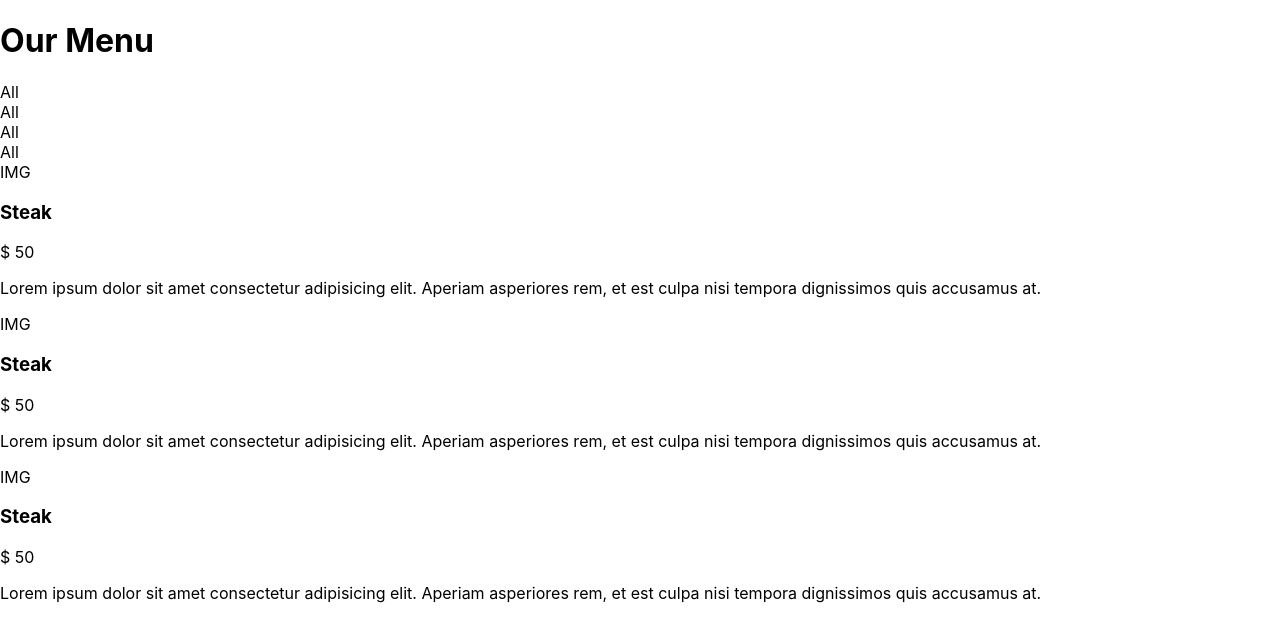
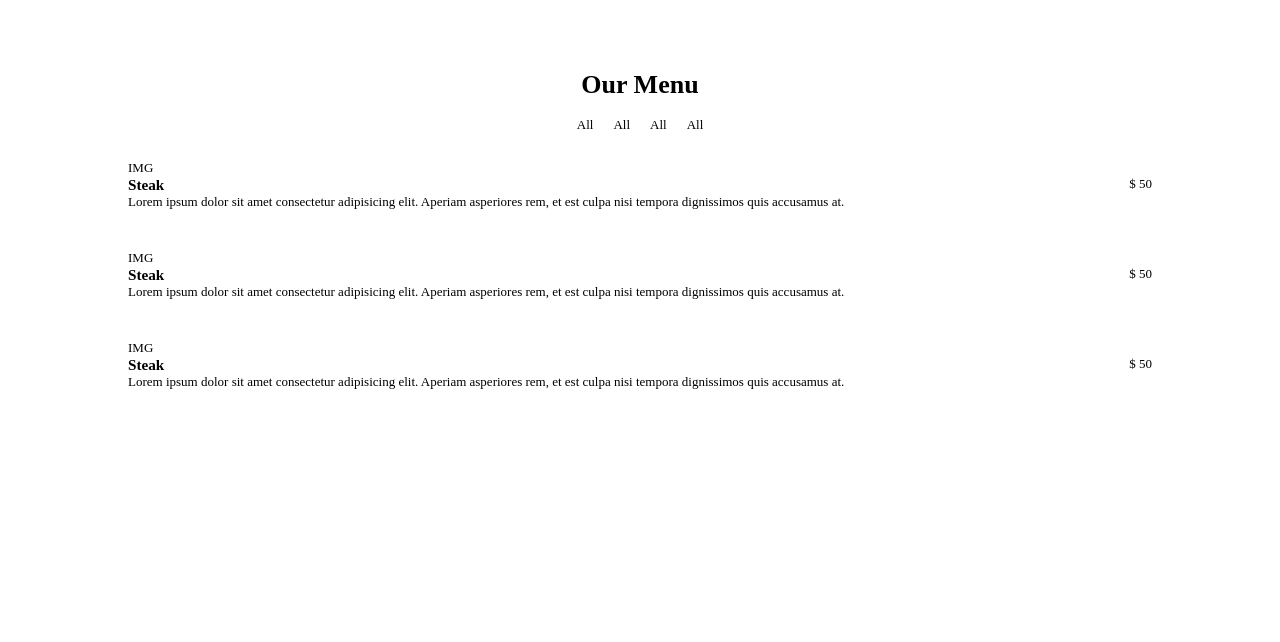
Before and after one commit to okkyprasetian/fcc-menu, a React (Create React App) app: page / in a window 1280 px wide. Shown: the top 642 px of the page. Built offline with nearby package versions, Linux system fonts and the light colour scheme.

Commit message:
minimum styling for coding convenient

```diff
--- a/src/index.css
+++ b/src/index.css
@@ -1,13 +1,45 @@
-body {
+* {
   margin: 0;
-  font-family: -apple-system, BlinkMacSystemFont, 'Segoe UI', 'Roboto', 'Oxygen',
-    'Ubuntu', 'Cantarell', 'Fira Sans', 'Droid Sans', 'Helvetica Neue',
-    sans-serif;
-  -webkit-font-smoothing: antialiased;
-  -moz-osx-font-smoothing: grayscale;
+  padding: 0;
 }
 
-code {
-  font-family: source-code-pro, Menlo, Monaco, Consolas, 'Courier New',
-    monospace;
+:root {
+  font-size: 13px;
 }
+
+.header {
+  display: flex;
+  justify-content: center;
+  align-items: flex-end;
+  height: 100px;
+}
+
+.nav {
+  display: flex;
+  justify-content: center;
+  align-items: center;
+  height: 50px;
+}
+
+.filter {
+  margin: 0 10px;
+  cursor: pointer;
+}
+
+.cards {
+  display: grid;
+  grid-template-columns: 1fr;
+  row-gap: 40px;
+  width: 80%;
+  margin: 10px auto;
+}
+
+.card {
+  display: flex;
+  flex-direction: column;
+}
+
+.top-detail {
+  display: flex;
+  justify-content: space-between;
+}
```
